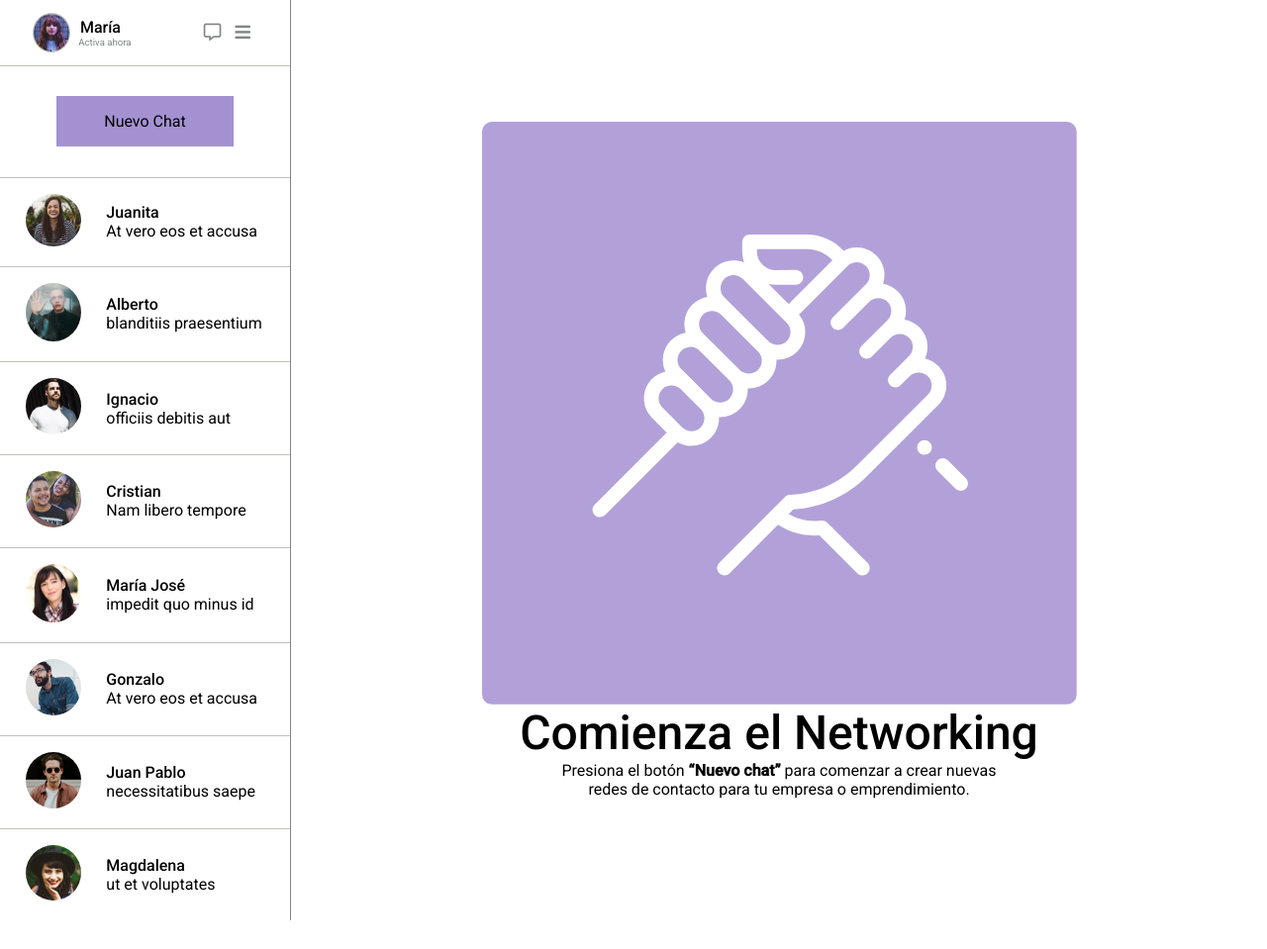
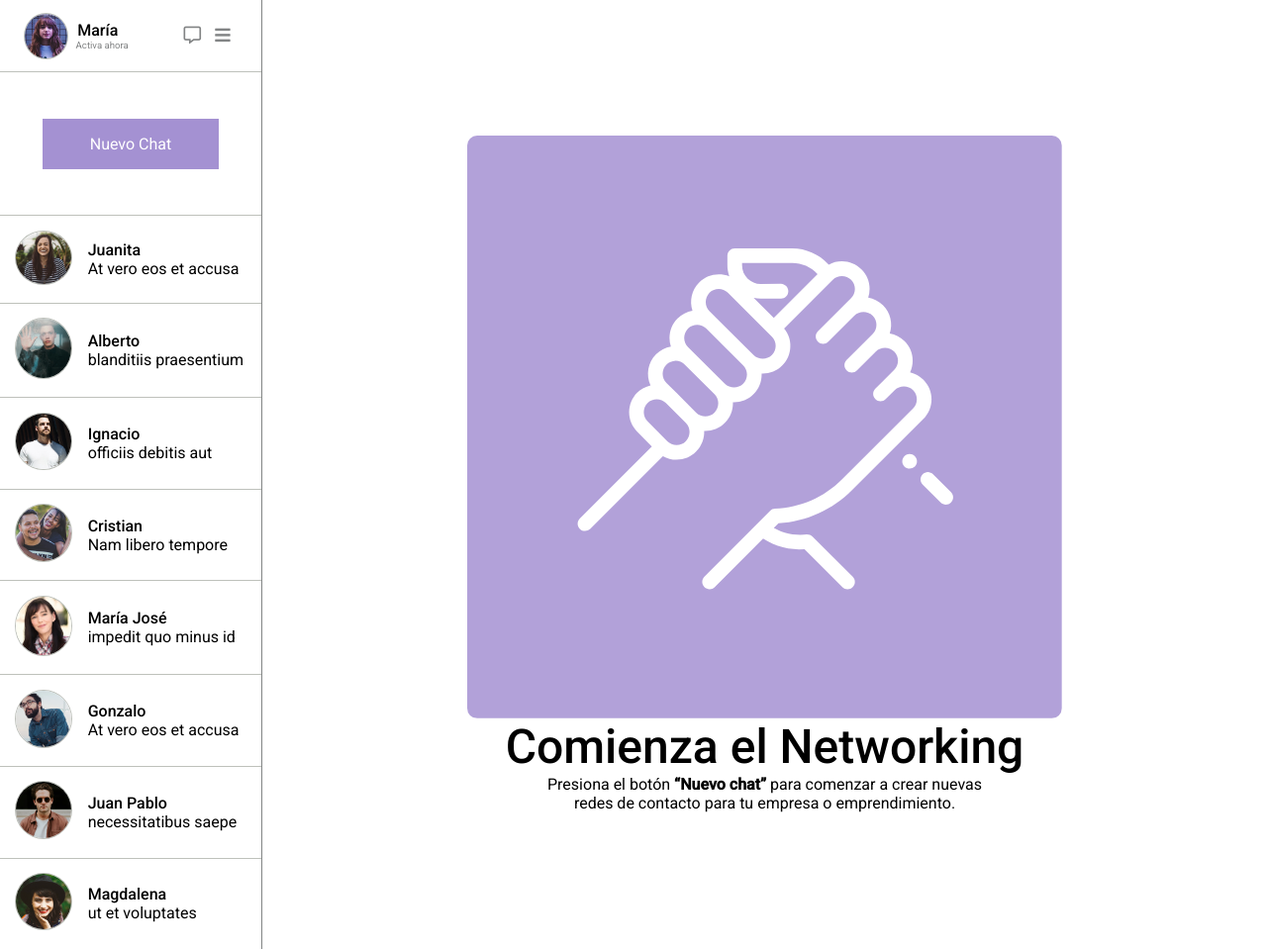
Before and after one commit to jesquintero/desafio1-modulo2, a plain HTML site: page index.html in a window 1280 px wide. Shown: the whole page at 99% size. Before the commit the page ends 930 px from the top, so only its background shows below. Drawn offline with Linux system fonts and the light colour scheme.

Commit message:
correcciones finales

```diff
--- a/assets/style.css
+++ b/assets/style.css
@@ -19,13 +19,14 @@
 main {
     display: flex;
     flex-direction: row;
-    min-height: 100vh;
 }
 
 aside {
     flex-grow: 1;
+    min-height: 100%;
     display: flex;
     flex-direction: column;
+    border-right: 1px solid var(--OldSilver);
 }
 
 .menu {
@@ -42,8 +43,8 @@ aside {
 .profile img {
     border-radius: 100%;
     border: 1px solid var(--Gray);
-    max-width: 2.4em;
-    max-height: 2.4em;
+    max-width: 2.8em;
+    max-height: 2.8em;
     margin-right: 0.5em;
 }
 
@@ -80,11 +81,11 @@ i {
     border-radius: 100%;
     min-width: 3.5em;
     max-width: 3.5em;
+    border: 1px solid var(--Gray);
 }
 
 .content {
-    border-left: 1px solid var(--OldSilver); /* remover */
-    flex-grow: 5;
+    flex-grow: 9;
     display: flex;
     flex-direction: column;
     justify-content: center;
@@ -102,7 +103,7 @@ h1 {
 }
 
 .new-chat {
-    min-height: 7em;
+    min-height: 9em;
     display: flex;
     justify-content: center;
     align-items: center;
@@ -111,10 +112,13 @@ h1 {
 span {
     background-color: var(--BlueBell);
     padding: 1em 3em;
+    color: var(--White);
 }
 
 ul {
     list-style-type: none;
+    display: flex;
+    flex-direction: column;
 }
 
 li {
@@ -122,7 +126,7 @@ li {
     justify-content: space-evenly;
     border-top: 1px solid var(--Gray);
     align-items: center;
-    padding: 1em 0;
+    padding: 0.9em 0;
 }
 
 p.name {
--- a/index.html
+++ b/index.html
@@ -29,7 +29,6 @@
             <div class="new-chat">
                 <span>Nuevo Chat</span>
             </div>
-            <div class="chats">
             <ul>
                 <li>
                     <div class="pic">
@@ -104,7 +103,6 @@
                     </div>
                 </li>
             </ul>
-            </div>
         </aside>
         <div class="content">
             <img src="assets/img/hand.png" alt="Contact Me Logo">
```
Lines whose indentation alone changed are shown as unchanged.
